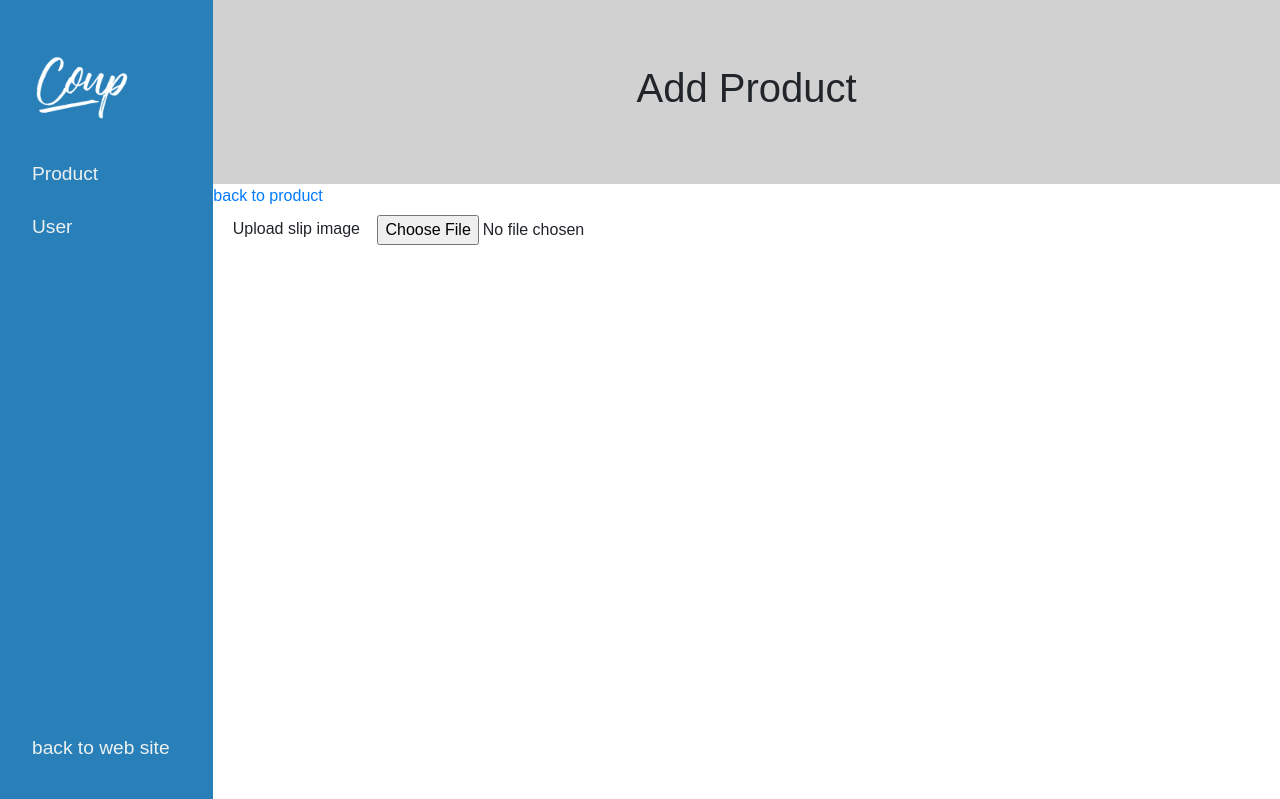
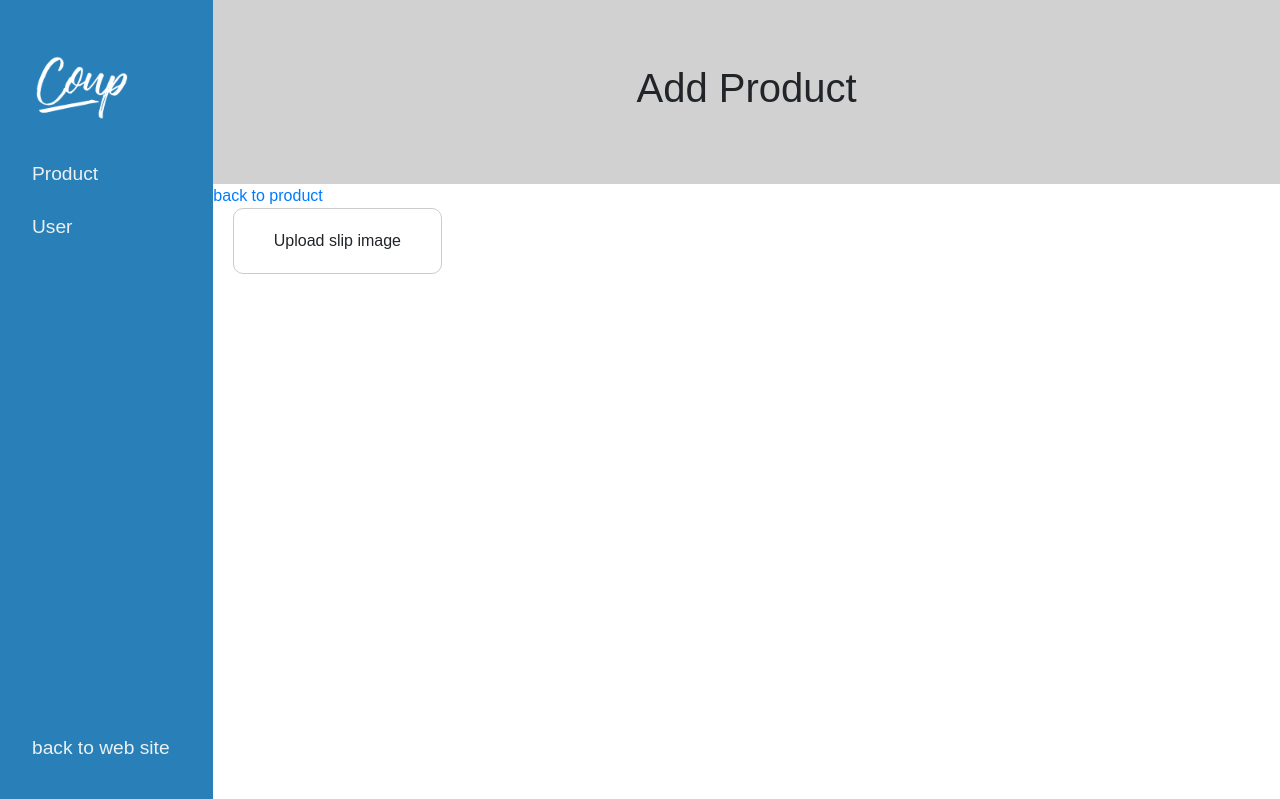
Before and after one commit to Coupdeg/coup-web, a Django app: page /admin/product/add in a window 1280 px wide. Shown: the top 799 px of the page. Run offline with Django 3.2, Linux system fonts and the light colour scheme; style sheets or scripts are compiled from the project's sources; some libraries are stand-ins or nearby versions; some web fonts are replaced.

Commit message:
test size upload image

```diff
--- a/coupdeg/static/scss/navbar_admin.scss
+++ b/coupdeg/static/scss/admin.scss
@@ -93,4 +93,29 @@ $filler: #E74C3C;
     .space-above-content{
         margin-top: 4rem;
     }
+    .product-image{
+        max-width: 500px;
+        max-height: 500px;
+    }
+    input[type="file"] {
+        display: none;
+    }
+    .padding-bottom-image{
+        padding-bottom: 30px;
+    }
+    .custom-file-upload {
+        border: 1px solid #ccc;
+        padding: 20px 40px;
+        cursor: pointer;
+        border-radius: 10px;
+        &:hover {
+            background-color: rgb(173, 173, 173);
+            color: white;
+            .overlay {
+                opacity: 1;
+                filter: alpha(opacity=100);
+                cursor: pointer;
+            }
+        }
+    }
 }
--- a/coupdeg/static/scss/app.scss
+++ b/coupdeg/static/scss/app.scss
@@ -10,7 +10,7 @@
 @import 'about';
 @import 'cart';
 @import 'search';
-@import 'navbar_admin';
+@import 'admin';
 html, body {
     height: 100%;
     margin: 0;
```
Also changed, not shown: coupdeg/templates/user/admin/product/add.html (+5 -5 lines).
